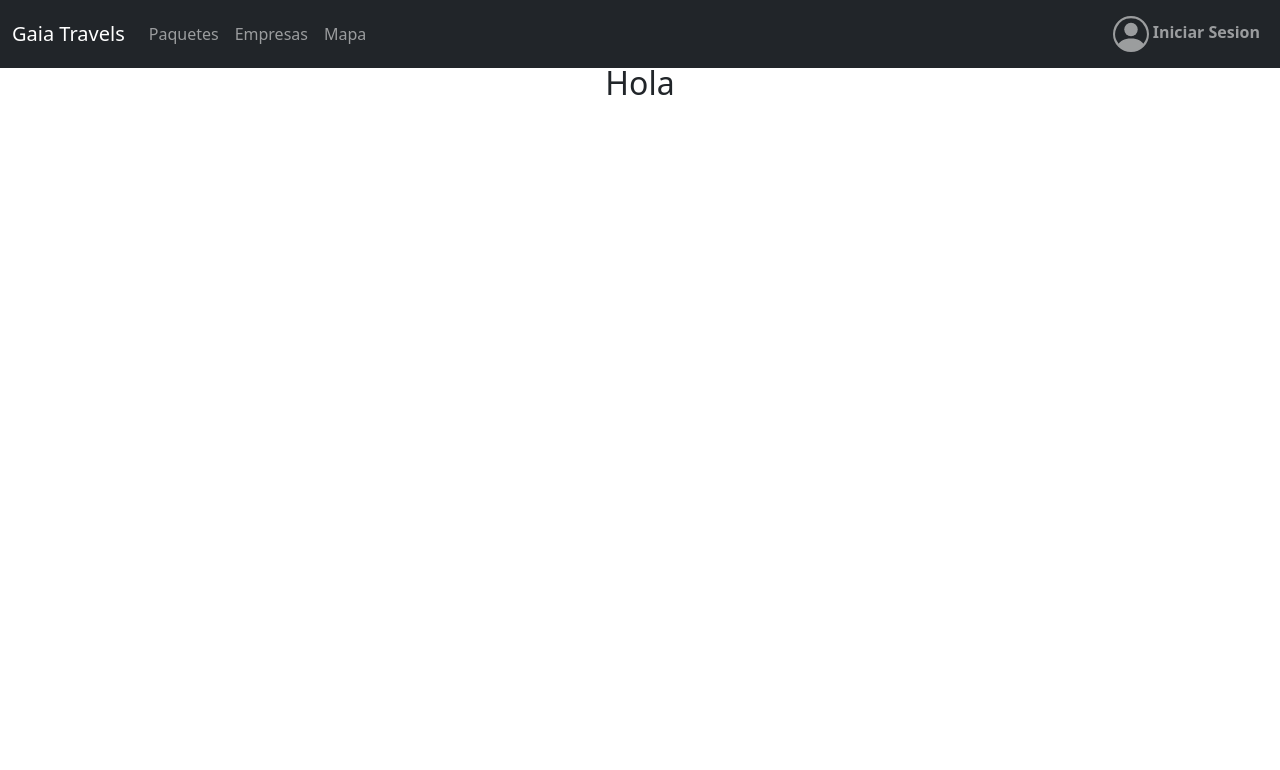
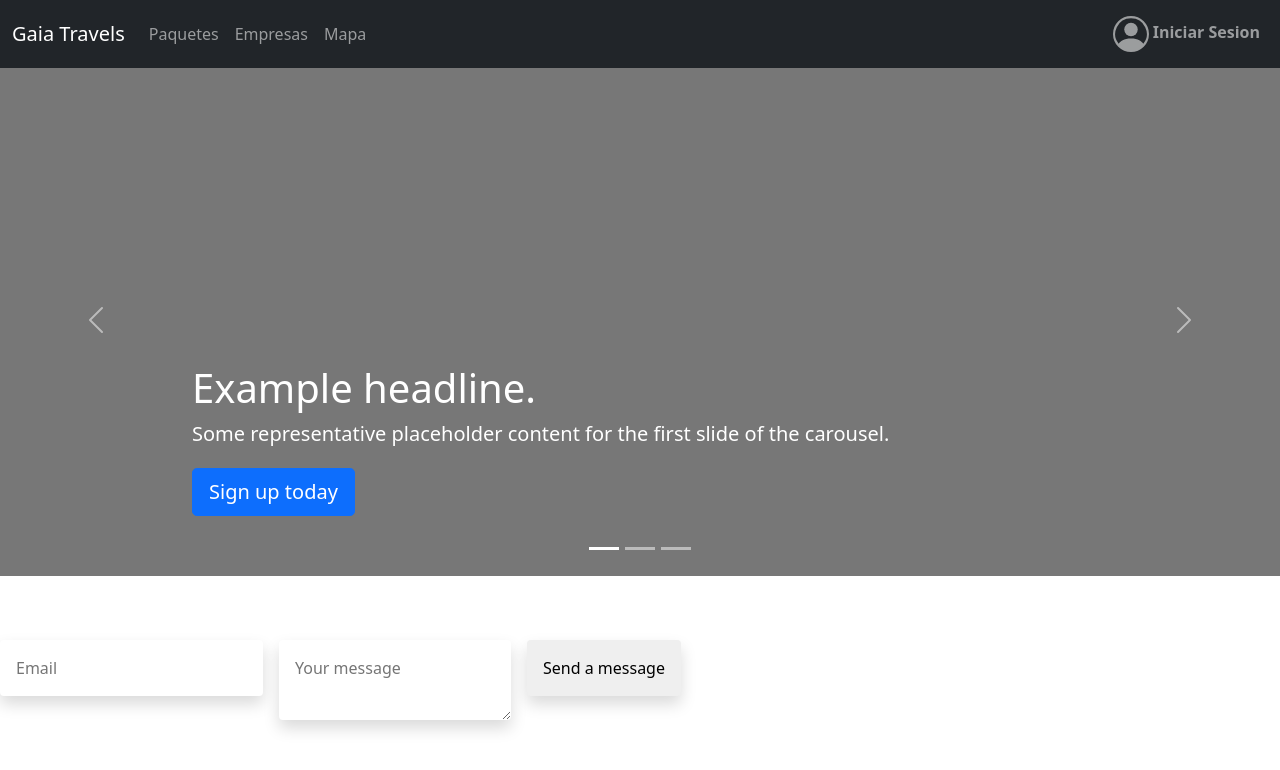
Before and after one commit to YarethLeal/Gaia-Travels, a React (Create React App) app: page / in a window 1280 px wide. Shown: the top 770 px of the page. Built offline with nearby package versions, Linux system fonts and the light colour scheme.

Commit message:
home y form

```diff
--- /dev/null
+++ b/src/style/home.css
@@ -0,0 +1,36 @@
+/* CUSTOMIZE THE CAROUSEL
+-------------------------------------------------- */
+
+/* Carousel base class */
+.carousel {
+  margin-bottom: 4rem;
+}
+
+/* Since positioning the image, we need to help out the caption */
+.carousel-caption {
+  bottom: 3rem;
+  z-index: 10;
+}
+
+/* Declare heights because of positioning of img element */
+.carousel-item {
+  height: 32rem;
+}
+
+.carousel-item>img {
+  position: absolute;
+  top: 0;
+  left: 0;
+  min-width: 100%;
+  height: 32rem;
+}
+
+@media (min-width: 40em) {
+
+  /* Bump up size of carousel content */
+  .carousel-caption p {
+    margin-bottom: 1.25rem;
+    font-size: 1.25rem;
+    line-height: 1.4;
+  }
+}
--- a/src/view/home.js
+++ b/src/view/home.js
@@ -1,10 +1,88 @@
 import "../../src/style/common.css"
+import "../../src/style/home.css"
 export default function Home() {
 
     return (
         <main>
-            <div className="body">
-                <h2>Hola</h2>
+            <div id="myCarousel" className="carousel slide" data-bs-ride="carousel">
+                <div className="carousel-indicators">
+                    <button type="button" data-bs-target="#myCarousel" data-bs-slide-to="0" class="active" aria-current="true" aria-label="Slide 1"></button>
+                    <button type="button" data-bs-target="#myCarousel" data-bs-slide-to="1" aria-label="Slide 2"></button>
+                    <button type="button" data-bs-target="#myCarousel" data-bs-slide-to="2" aria-label="Slide 3"></button>
+                </div>
+                <div className="carousel-inner">
+                    <div className="carousel-item active">
+                        <svg className="bd-placeholder-img" width="100%" height="100%" xmlns="http://www.w3.org/2000/svg" aria-hidden="true" preserveAspectRatio="xMidYMid slice" focusable="false"><rect width="100%" height="100%" fill="#777" /></svg>
+
+                        <div className="container">
+                            <div className="carousel-caption text-start">
+                                <h1>Example headline.</h1>
+                                <p>Some representative placeholder content for the first slide of the carousel.</p>
+                                <p><a className="btn btn-lg btn-primary" href="#">Sign up today</a></p>
+                            </div>
+                        </div>
+                    </div>
+                    <div className="carousel-item">
+                        <svg className="bd-placeholder-img" width="100%" height="100%" xmlns="http://www.w3.org/2000/svg" aria-hidden="true" preserveAspectRatio="xMidYMid slice" focusable="false"><rect width="100%" height="100%" fill="#777" /></svg>
+
+                        <div className="container">
+                            <div className="carousel-caption">
+                                <h1>Another example headline.</h1>
+                                <p>Some representative placeholder content for the second slide of the carousel.</p>
+                                <p><a className="btn btn-lg btn-primary" href="#">Learn more</a></p>
+                            </div>
+                        </div>
+                    </div>
+                    <div className="carousel-item">
+                        <svg className="bd-placeholder-img" width="100%" height="100%" xmlns="http://www.w3.org/2000/svg" aria-hidden="true" preserveAspectRatio="xMidYMid slice" focusable="false"><rect width="100%" height="100%" fill="#777" /></svg>
+
+                        <div className="container">
+                            <div className="carousel-caption text-end">
+                                <h1>One more for good measure.</h1>
+                                <p>Some representative placeholder content for the third slide of this carousel.</p>
+                                <p><a className="btn btn-lg btn-primary" href="#">Browse gallery</a></p>
+                            </div>
+                        </div>
+                    </div>
+                </div>
+                <button className="carousel-control-prev" type="button" data-bs-target="#myCarousel" data-bs-slide="prev">
+                    <span className="carousel-control-prev-icon" aria-hidden="true"></span>
+                    <span className="visually-hidden">Previous</span>
+                </button>
+                <button className="carousel-control-next" type="button" data-bs-target="#myCarousel" data-bs-slide="next">
+                    <span className="carousel-control-next-icon" aria-hidden="true"></span>
+                    <span className="visually-hidden">Next</span>
+                </button>
+            </div>
+            <div id="lugares"></div>
+            <div id="consulta">
+                <form className="row g-3">
+                    <div className="col-auto">
+                        <input
+                            type="email"
+                            placeholder="Email"
+                            name="email"
+                            className="px-3 py-3 placeholder-gray-400 text-gray-600 relative bg-white bg-white rounded text-sm border-0 shadow outline-none focus:outline-none focus:ring w-full"
+                            required
+                        />
+                    </div>
+                    <div className="col-auto">
+                        <textarea
+                            placeholder="Your message"
+                            name="message"
+                            className="px-3 py-3 placeholder-gray-400 text-gray-600 relative bg-white bg-white rounded text-sm border-0 shadow outline-none focus:outline-none focus:ring w-full"
+                            required
+                        />
+                    </div>
+                    <div className="col-auto">
+                        <button
+                            className="px-3 py-3 placeholder-gray-400 text-gray-600 relative rounded text-sm border-0 shadow outline-none focus:outline-none focus:ring w-full"
+                            type="submit"
+                        >
+                            Send a message
+                        </button>
+                    </div>
+                </form>
             </div>
         </main>
     )
```
Also changed, not shown: src/components/layout_items/form.js (renamed from src/components/layout_items/from.js).
